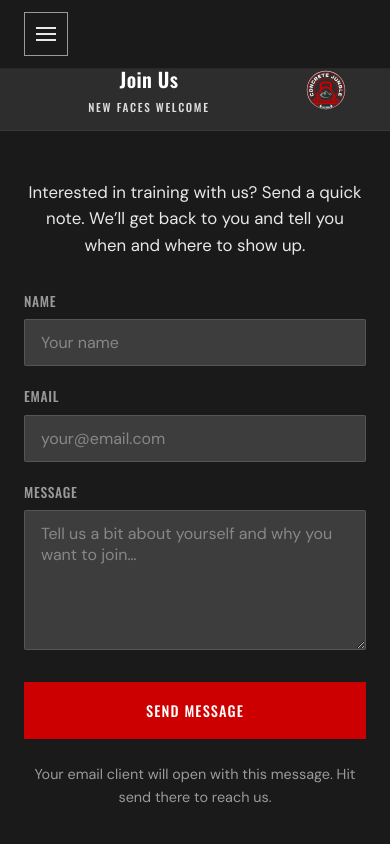
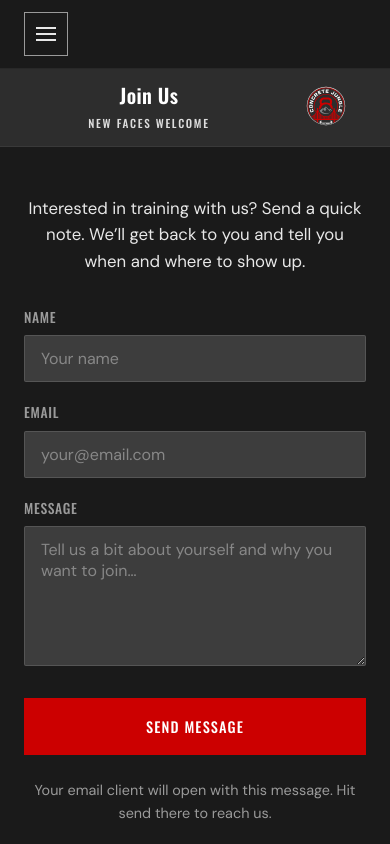
Before and after one commit to laneashipley-create/concrete-jungle-website, a plain HTML site: page join.html in a window 390 px wide. Shown: the top 844 px of the page. Drawn offline with nearby package versions, Linux system fonts and the light colour scheme.

Commit message:
fixing mobile spacing

```diff
--- a/css/style.css
+++ b/css/style.css
@@ -477,7 +477,7 @@ h3 { font-size: 1.25rem; color: var(--fog-dark); }
 
 @media (max-width: 768px) {
   .page-hero {
-    padding: 4rem 0 0.75rem;
+    padding: 5rem 0 0.75rem;
     min-height: 0;
   }
   .page-hero .container {
@@ -497,7 +497,7 @@ h3 { font-size: 1.25rem; color: var(--fog-dark); }
 
 @media (max-width: 480px) {
   .page-hero {
-    padding: 3.75rem 0 0.6rem;
+    padding: 4.75rem 0 0.6rem;
   }
   .page-hero .container {
     gap: 0.75rem;
```
